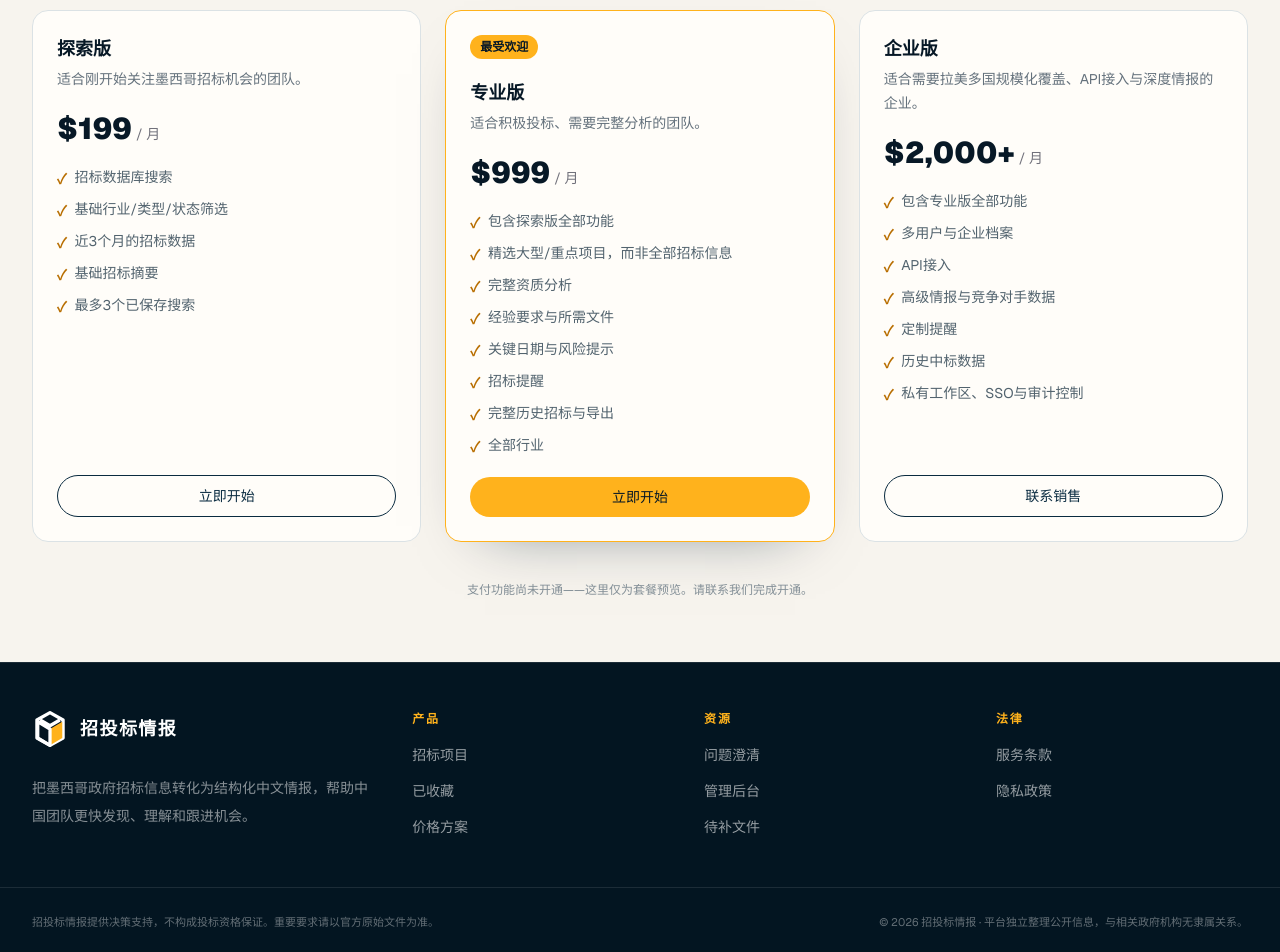
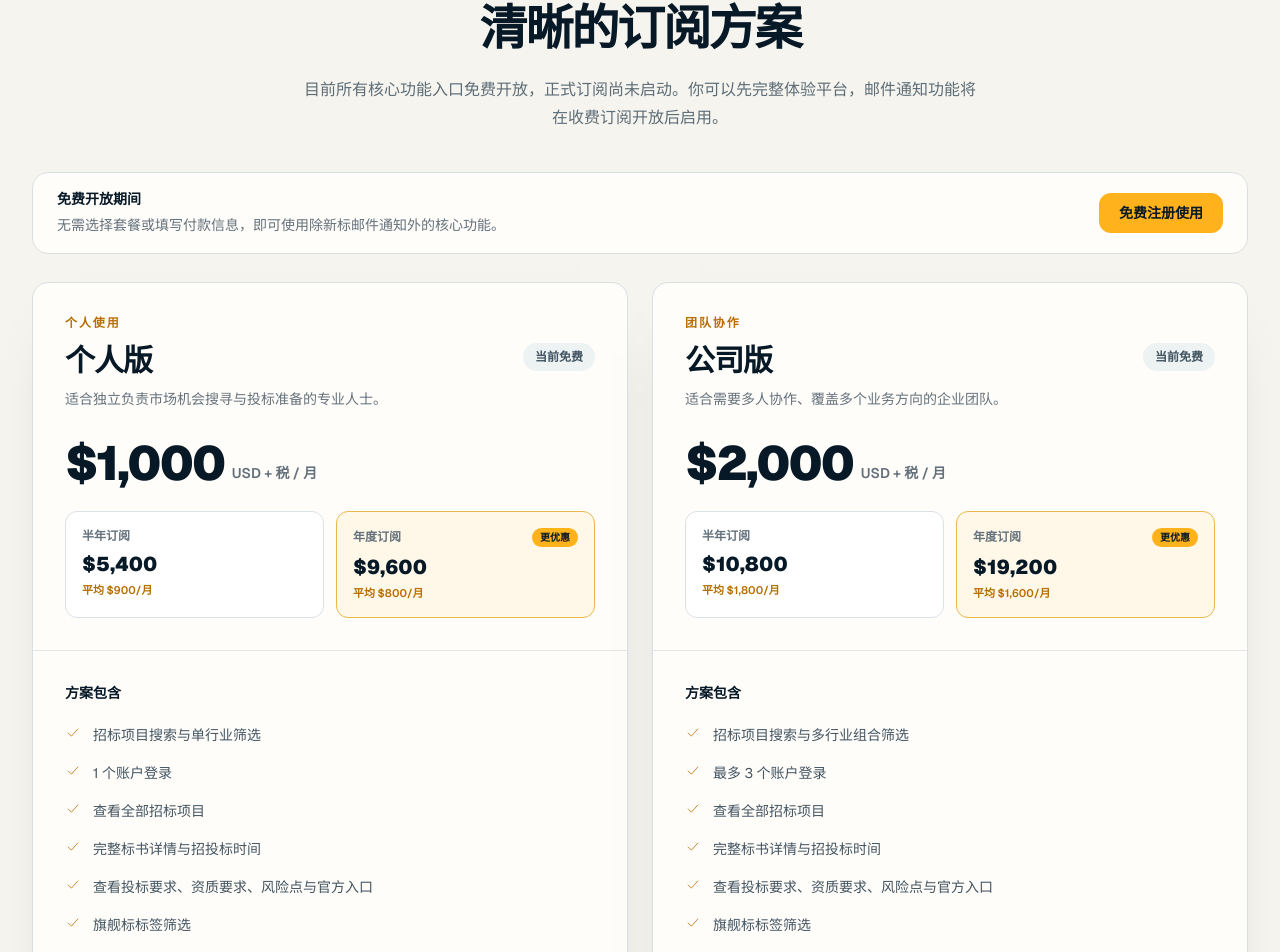
Before and after one commit to Lordain/Tender-Intelligence-Platform, a Next.js app: page /pricing in a window 1280 px wide. Shown: the part 251-1203 px from the top of the page. Built offline with nearby package versions, Linux system fonts and the light colour scheme; no server answers; the database is empty.

Commit message:
feat: redesign pricing for free access period

```diff
--- a/app/pricing/page.tsx
+++ b/app/pricing/page.tsx
@@ -1,71 +1,155 @@
-"use client";
+import Link from "next/link";
 
-import Link from "next/link";
-import { localize, uiText, useLocale } from "@/lib/i18n";
-import { PRICING_TIERS } from "@/lib/pricing";
+const PLANS = [
+  {
+    id: "individual",
+    eyebrow: "个人使用",
+    name: "个人版",
+    description: "适合独立负责市场机会搜寻与投标准备的专业人士。",
+    monthly: "$1,000",
+    halfYear: "$5,400",
+    halfYearAverage: "平均 $900/月",
+    yearly: "$9,600",
+    yearlyAverage: "平均 $800/月",
+    notificationSchedule: "每日 2 个时段",
+    features: [
+      "招标项目搜索与单行业筛选",
+      "1 个账户登录",
+      "查看全部招标项目",
+      "完整标书详情与招投标时间",
+      "查看投标要求、资质要求、风险点与官方入口",
+      "旗舰标标签筛选",
+    ],
+  },
+  {
+    id: "company",
+    eyebrow: "团队协作",
+    name: "公司版",
+    description: "适合需要多人协作、覆盖多个业务方向的企业团队。",
+    monthly: "$2,000",
+    halfYear: "$10,800",
+    halfYearAverage: "平均 $1,800/月",
+    yearly: "$19,200",
+    yearlyAverage: "平均 $1,600/月",
+    notificationSchedule: "每日 3 个时段",
+    features: [
+      "招标项目搜索与多行业组合筛选",
+      "最多 3 个账户登录",
+      "查看全部招标项目",
+      "完整标书详情与招投标时间",
+      "查看投标要求、资质要求、风险点与官方入口",
+      "旗舰标标签筛选",
+    ],
+  },
+] as const;
+
+function CheckIcon() {
+  return (
+    <svg aria-hidden="true" viewBox="0 0 20 20" className="mt-0.5 size-4 shrink-0 fill-none stroke-current stroke-2.2">
+      <path d="m4 10 4 4 8-9" strokeLinecap="round" strokeLinejoin="round" />
+    </svg>
+  );
+}
+
+function LockIcon() {
+  return (
+    <svg aria-hidden="true" viewBox="0 0 20 20" className="size-4 shrink-0 fill-none stroke-current stroke-1.8">
+      <rect x="4" y="8" width="12" height="9" rx="2" />
+      <path d="M7 8V6a3 3 0 0 1 6 0v2" />
+    </svg>
+  );
+}
 
 export default function PricingPage() {
-  const { locale } = useLocale();
+  return (
+    <main className="bg-[#f6f4ef] px-5 py-14 sm:px-8 sm:py-18">
+      <div className="mx-auto max-w-[76rem]">
+        <header className="mx-auto max-w-3xl text-center">
+          <span className="inline-flex items-center gap-2 rounded-full border border-[#e7b84e] bg-[#fff4d8] px-3.5 py-1.5 text-xs font-black tracking-[0.06em] text-[#8a5700]">
+            <span className="size-1.5 rounded-full bg-[#ffb21c]" />
+            当前免费开放
+          </span>
+          <h1 className="mt-5 text-4xl font-black leading-[1.12] tracking-[-0.045em] text-[#071826] sm:text-5xl">
+            为个人与企业团队提供<br className="hidden sm:block" />清晰的订阅方案
+          </h1>
+          <p className="mx-auto mt-5 max-w-2xl text-base leading-7 text-[#5d6d77]">
+            目前所有核心功能入口免费开放，正式订阅尚未启动。你可以先完整体验平台，邮件通知功能将在收费订阅开放后启用。
+          </p>
+        </header>
 
-  return (
-    <div className="mx-auto flex w-full max-w-[80rem] flex-col gap-10 px-5 py-14 sm:px-8 sm:py-16">
-      <div className="flex flex-col gap-2 text-center">
-        <h1 className="text-4xl font-black tracking-[-0.04em] text-[#071826] sm:text-5xl">
-          {localize(uiText.pricingTitle, locale)}
-        </h1>
-        <p className="text-[#64717c]">{localize(uiText.pricingSubtitle, locale)}</p>
+        <section className="mt-10 rounded-2xl border border-[#d9e0e2] bg-[#fffdf9] px-5 py-4 sm:flex sm:items-center sm:justify-between sm:gap-6 sm:px-6">
+          <div>
+            <p className="text-sm font-black text-[#071826]">免费开放期间</p>
+            <p className="mt-1 text-sm leading-6 text-[#64717c]">无需选择套餐或填写付款信息，即可使用除新标邮件通知外的核心功能。</p>
+          </div>
+          <Link href="/register" className="mt-4 inline-flex shrink-0 items-center justify-center rounded-xl bg-[#ffb21c] px-5 py-2.5 text-sm font-black text-[#071826] transition-colors hover:bg-[#ffc247] sm:mt-0">
+            免费注册使用
+          </Link>
+        </section>
+
+        <div className="mt-7 grid gap-6 lg:grid-cols-2">
+          {PLANS.map((plan) => (
+            <article key={plan.id} className="flex flex-col overflow-hidden rounded-2xl border border-[#d8e0e3] bg-[#fffdf9] shadow-[0_24px_60px_-48px_rgba(6,27,43,.5)]">
+              <div className="border-b border-[#e2e7e9] p-6 sm:p-8">
+                <p className="text-xs font-black uppercase tracking-[0.16em] text-[#b86e00]">{plan.eyebrow}</p>
+                <div className="mt-3 flex flex-col justify-between gap-3 sm:flex-row sm:items-start">
+                  <div>
+                    <h2 className="text-3xl font-black tracking-[-0.035em] text-[#071826]">{plan.name}</h2>
+                    <p className="mt-2 max-w-md text-sm leading-6 text-[#64717c]">{plan.description}</p>
+                  </div>
+                  <span className="w-fit rounded-full bg-[#edf2f3] px-3 py-1.5 text-xs font-bold text-[#425461]">当前免费</span>
                 </div>
 
-      <div className="grid grid-cols-1 gap-6 md:grid-cols-3">
-        {PRICING_TIERS.map((tier) => (
-          <div
-            key={tier.id}
-            className={`relative flex flex-col gap-5 rounded-2xl border bg-[#fffdf9] p-6 ${
-              tier.highlighted
-                ? "border-[#ffb21c] shadow-[0_24px_60px_-40px_rgba(6,27,43,.55)]"
-                : "border-[#dbe2e5]"
-            }`}
-          >
-            {tier.highlighted && (
-              <span className="w-fit rounded-full bg-[#ffb21c] px-2.5 py-1 text-xs font-bold text-[#071826]">
-                {localize(uiText.mostPopular, locale)}
-              </span>
-            )}
-            <div>
-              <h2 className="text-lg font-black text-[#071826]">
-                {localize(tier.name, locale)}
-              </h2>
-              <p className="mt-1 text-sm leading-6 text-[#64717c]">{localize(tier.description, locale)}</p>
+                <div className="mt-7 flex items-end gap-2">
+                  <span className="text-5xl font-black tracking-[-0.05em] text-[#071826]">{plan.monthly}</span>
+                  <span className="pb-1 text-sm font-semibold text-[#64717c]">USD + 税 / 月</span>
                 </div>
-            <div className="flex items-baseline gap-1">
-              <span className="text-3xl font-black text-[#071826]">
-                {localize(tier.price, locale)}
-              </span>
-              <span className="text-sm text-zinc-500">{localize(tier.period, locale)}</span>
+
+                <div className="mt-6 grid grid-cols-2 gap-3">
+                  <div className="rounded-xl border border-[#dbe2e5] bg-white p-4">
+                    <p className="text-xs font-bold text-[#64717c]">半年订阅</p>
+                    <p className="mt-1.5 text-xl font-black text-[#071826]">{plan.halfYear}</p>
+                    <p className="mt-1 text-[11px] font-semibold text-[#b86e00]">{plan.halfYearAverage}</p>
                   </div>
-            <ul className="flex flex-1 flex-col gap-2.5 text-sm text-[#52636e]">
-              {tier.features.map((feature, index) => (
-                <li key={index} className="flex items-start gap-2">
-                  <span className="mt-0.5 font-black text-[#b86e00]">✓</span>
-                  <span>{localize(feature, locale)}</span>
+                  <div className="rounded-xl border border-[#e7b84e] bg-[#fff8e9] p-4">
+                    <div className="flex items-center justify-between gap-2">
+                      <p className="text-xs font-bold text-[#64717c]">年度订阅</p>
+                      <span className="rounded-full bg-[#ffb21c] px-2 py-0.5 text-[10px] font-black text-[#071826]">更优惠</span>
+                    </div>
+                    <p className="mt-1.5 text-xl font-black text-[#071826]">{plan.yearly}</p>
+                    <p className="mt-1 text-[11px] font-semibold text-[#b86e00]">{plan.yearlyAverage}</p>
+                  </div>
+                </div>
+              </div>
+
+              <div className="flex flex-1 flex-col p-6 sm:p-8">
+                <h3 className="text-sm font-black text-[#071826]">方案包含</h3>
+                <ul className="mt-5 flex flex-1 flex-col gap-3.5">
+                  {plan.features.map((feature) => (
+                    <li key={feature} className="flex items-start gap-3 text-sm leading-6 text-[#425461]">
+                      <span className="text-[#b86e00]"><CheckIcon /></span>
+                      <span>{feature}</span>
                     </li>
                   ))}
+                  <li className="mt-1 flex items-start gap-3 rounded-xl bg-[#f2f4f3] px-3.5 py-3 text-sm leading-6 text-[#6e7b83]">
+                    <span className="mt-0.5"><LockIcon /></span>
+                    <span className="flex-1">新标通知与邮件提醒（{plan.notificationSchedule}）</span>
+                    <span className="shrink-0 rounded-full border border-[#cbd4d8] bg-white px-2 py-0.5 text-[10px] font-bold">暂未开放</span>
+                  </li>
                 </ul>
-            <Link
-              href="/register"
-              className={`rounded-full px-4 py-2.5 text-center text-sm font-medium transition-colors ${
-                tier.highlighted
-                  ? "bg-[#ffb21c] text-[#071826] hover:bg-[#ffc247]"
-                  : "border border-[#0a2b40] text-[#0a2b40] hover:bg-[#0a2b40] hover:text-white"
-              }`}
-            >
-              {localize(tier.cta, locale)}
+
+                <Link href="/register" className="mt-7 rounded-xl bg-[#061b2b] px-5 py-3 text-center text-sm font-black text-white transition-colors hover:bg-[#0a2b40]">
+                  当前免费使用
                 </Link>
               </div>
+            </article>
           ))}
         </div>
 
-      <p className="text-center text-xs text-[#849098]">{localize(uiText.paymentNotConfigured, locale)}</p>
+        <p className="mt-7 text-center text-xs leading-6 text-[#7b878e]">
+          页面价格为正式订阅启用后的预定价格，均以美元计价并另加适用税费。收费开放前不会自动扣费，具体启用时间将另行通知。
+        </p>
       </div>
+    </main>
   );
 }
```
Lines whose indentation alone changed are shown as unchanged.
